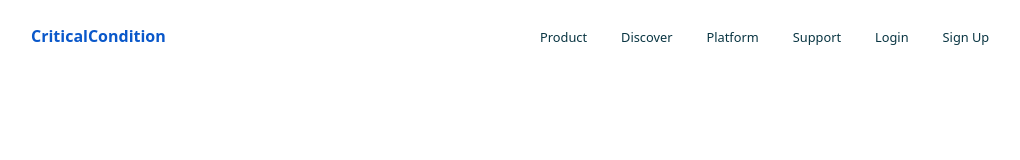
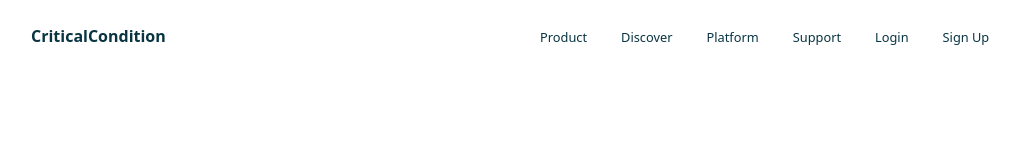
Before and after one commit to BadMemory00/CriticalConditionFrontend, a Vue app: page / in a window 1280 px wide. In both pictures the pointer is over the link "CriticalCondition". Shown: the top 160 px of the page, without its empty margins (51-1071 px from the left). Built offline with nearby package versions, Linux system fonts and the light colour scheme.

Commit message:
few changes

```diff
--- a/src/components/navbar.vue
+++ b/src/components/navbar.vue
@@ -28,9 +28,11 @@ export default {
 .heading-style{
     color: #093542;
     text-decoration: none;
+}
+.heading-style:hover{
+    color: #093542;
+}
 
-
-}
 .NavLink{
     margin-left: 34px;
     text-decoration: none;
```
